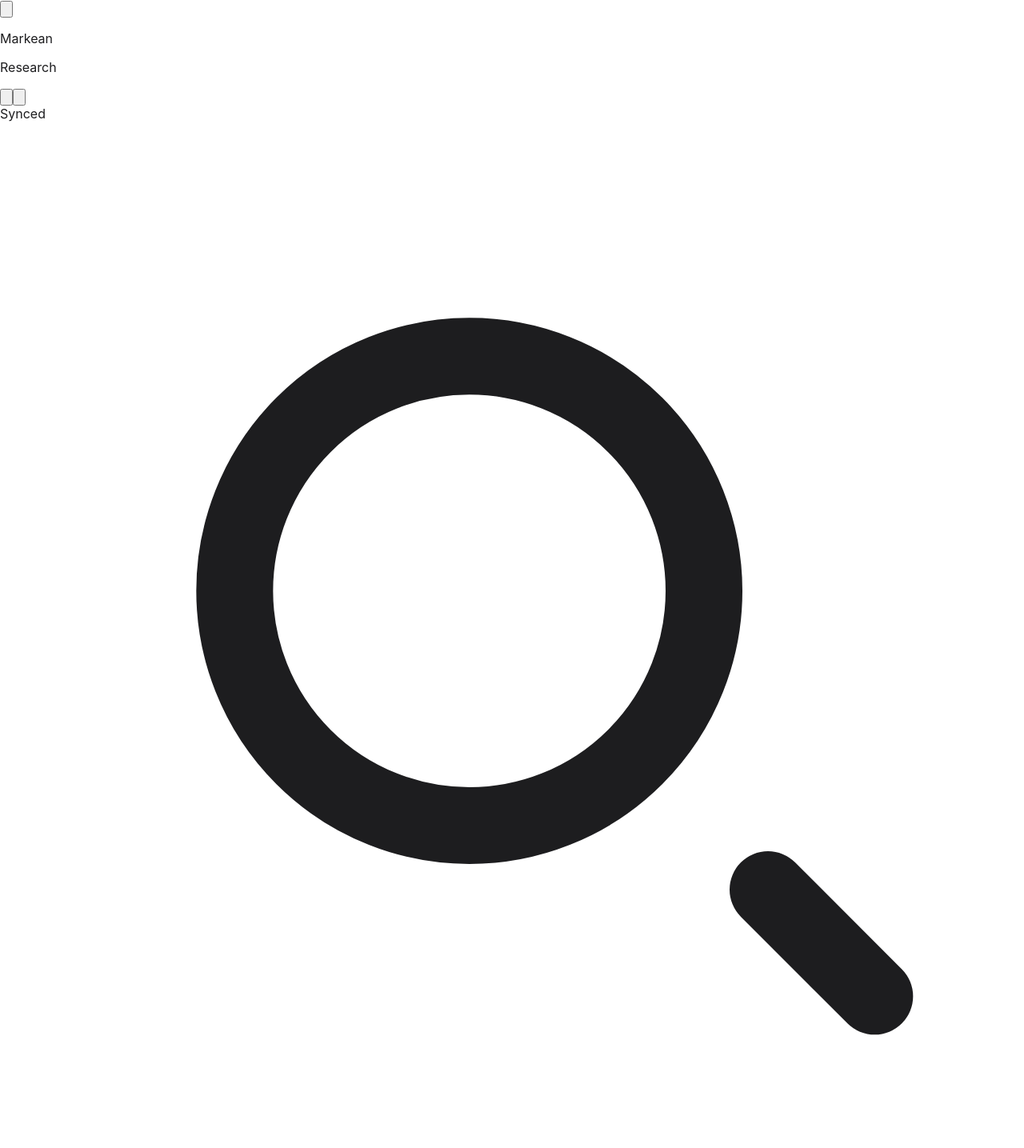
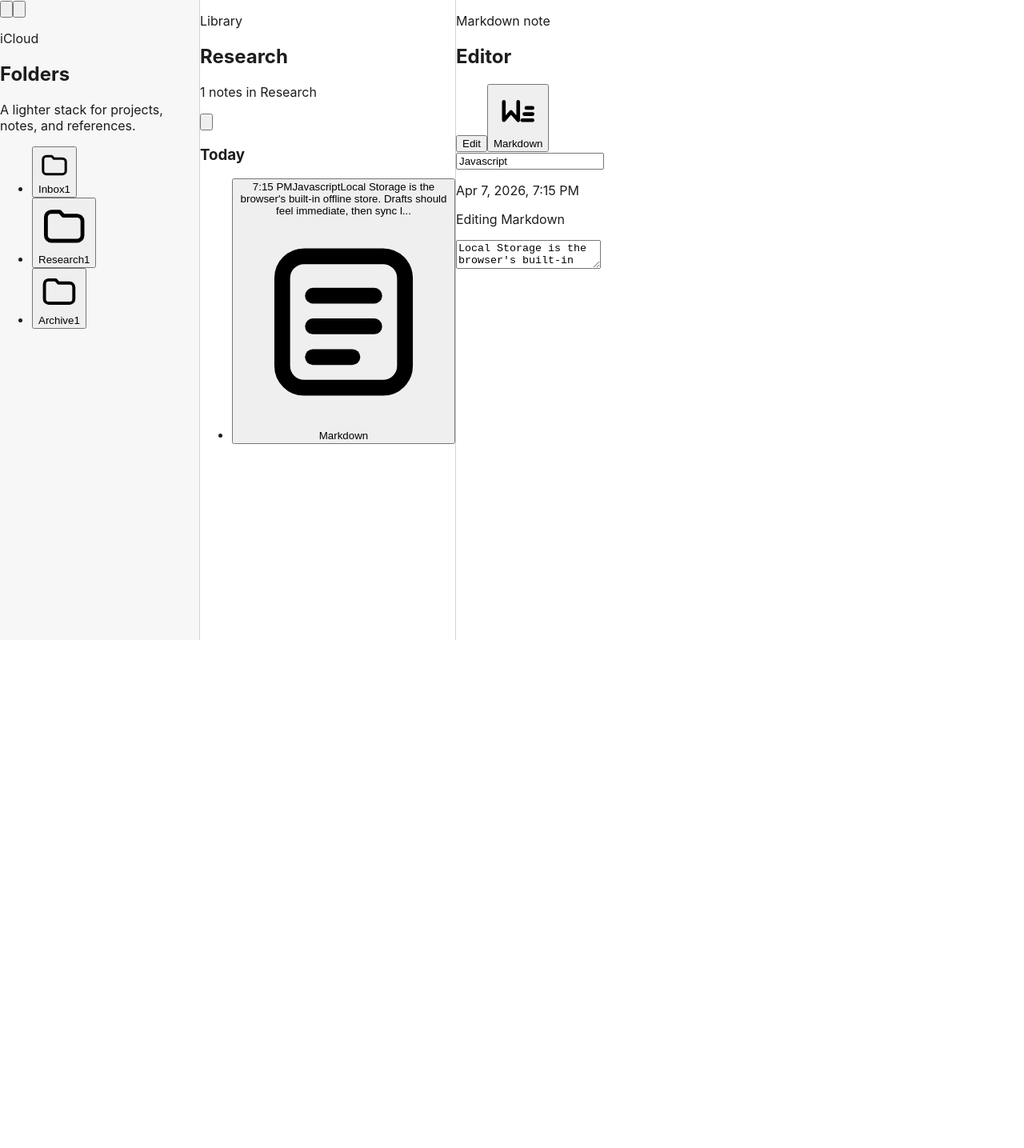
Before and after one commit to MizutaniSubaru/Markean, a React (Vite) app in the folder apps/web/: page / in a window 1280 px wide. Shown: the top 1435 px of the page at 80% size. After the commit the page ends 800 px from the top, so only its background shows below. Built offline with nearby package versions, Linux system fonts and the light colour scheme.

Commit message:
feat: implement CSS grid three-pane layout

```diff
--- a/apps/web/src/components/layout/AppShell.tsx
+++ b/apps/web/src/components/layout/AppShell.tsx
@@ -323,55 +323,8 @@ export function AppShell() {
   };
 
   return (
-    <div className="app-shell">
-      <header className="window-bar">
-        <div className="window-bar__left">
-          <div className="traffic-lights" aria-hidden="true">
-            <span className="traffic-lights__dot traffic-lights__dot--red" />
-            <span className="traffic-lights__dot traffic-lights__dot--amber" />
-            <span className="traffic-lights__dot traffic-lights__dot--green" />
-          </div>
-          <button
-            className="toolbar-button"
-            type="button"
-            aria-label={foldersCollapsed ? "Show folders" : "Hide folders"}
-            onClick={() => setFoldersCollapsed((current) => !current)}
-          >
-            <SidebarIcon className="toolbar-button__icon" />
-          </button>
-        </div>
-
-        <div className="window-bar__center">
-          <p className="window-bar__eyebrow">Markean</p>
-          <p className="window-bar__title">
-            {deferredQuery ? `${notesInScope.length} results` : activeFolder?.name ?? "All Notes"}
-          </p>
-        </div>
-
-        <div className="window-bar__right">
-          <button className="toolbar-button" type="button" aria-label="New folder" onClick={handleCreateFolder}>
-            <FolderPlusIcon className="toolbar-button__icon" />
-          </button>
-          <button className="toolbar-button" type="button" aria-label="New note" onClick={handleCreateNote}>
-            <ComposeIcon className="toolbar-button__icon" />
-          </button>
-          <SyncBadge />
-          <label className="search-field">
-            <SearchIcon className="search-field__icon" />
-            <input
-              className="search-field__input"
-              type="search"
-              aria-label="Search notes"
-              placeholder="Search"
-              value={searchQuery}
-              onChange={(event) => setSearchQuery(event.target.value)}
-            />
-          </label>
-        </div>
-      </header>
-
-      <main className={`workspace-grid${foldersCollapsed ? " workspace-grid--folders-collapsed" : ""}`}>
-        {foldersCollapsed ? null : (
+    <div className="three-pane-layout">
+      <aside className="pane-sidebar">
         <FoldersPane
           folders={folders}
           activeFolderId={activeFolder?.id ?? ""}
@@ -379,8 +332,8 @@ export function AppShell() {
           onHide={() => setFoldersCollapsed(true)}
           onSelectFolder={handleSelectFolder}
         />
-        )}
-
+      </aside>
+      <section className="pane-notes-list">
         <NotesPane
           title={deferredQuery ? "Search results" : activeFolder?.name ?? "Notes"}
           subtitle={
@@ -393,7 +346,8 @@ export function AppShell() {
           onCreateNote={handleCreateNote}
           onSelectNote={handleSelectNote}
         />
-
+      </section>
+      <main className="pane-editor">
         <EditorPane
           note={activeNote}
           previewMode={previewMode}
--- a/apps/web/src/styles/app.css
+++ b/apps/web/src/styles/app.css
@@ -37,3 +37,32 @@ body {
 ::-webkit-scrollbar-thumb:hover {
   background-color: rgba(0, 0, 0, 0.4);
 }
+
+.three-pane-layout {
+  display: grid;
+  grid-template-columns: 250px 320px 1fr;
+  height: 100vh;
+  width: 100vw;
+}
+
+.pane-sidebar {
+  background: var(--sidebar-bg);
+  backdrop-filter: blur(20px) saturate(180%);
+  border-right: 0.5px solid var(--border-color);
+  display: flex;
+  flex-direction: column;
+}
+
+.pane-notes-list {
+  background: var(--list-bg);
+  border-right: 0.5px solid var(--border-color);
+  display: flex;
+  flex-direction: column;
+}
+
+.pane-editor {
+  background: var(--editor-bg);
+  display: flex;
+  flex-direction: column;
+  overflow: hidden;
+}
```
Also changed, not shown: 1 other file (tests, documents, lock files or other folders). Lines whose indentation alone changed are shown as unchanged.
